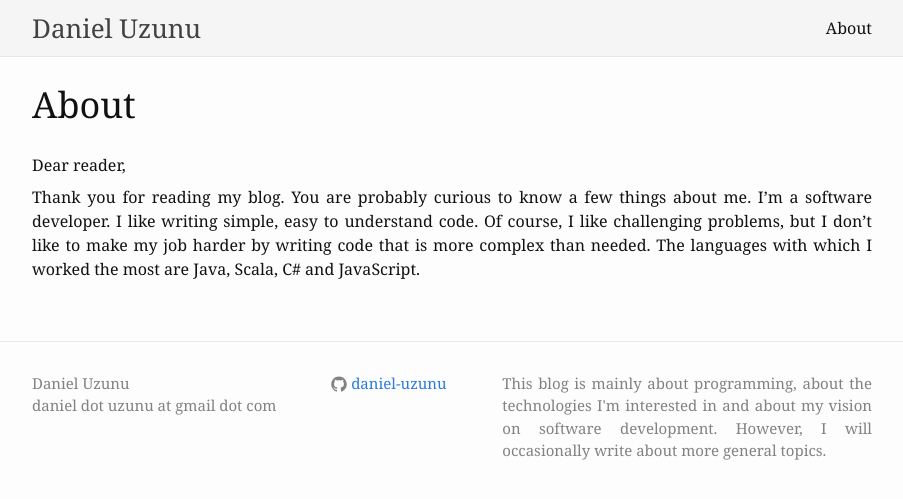
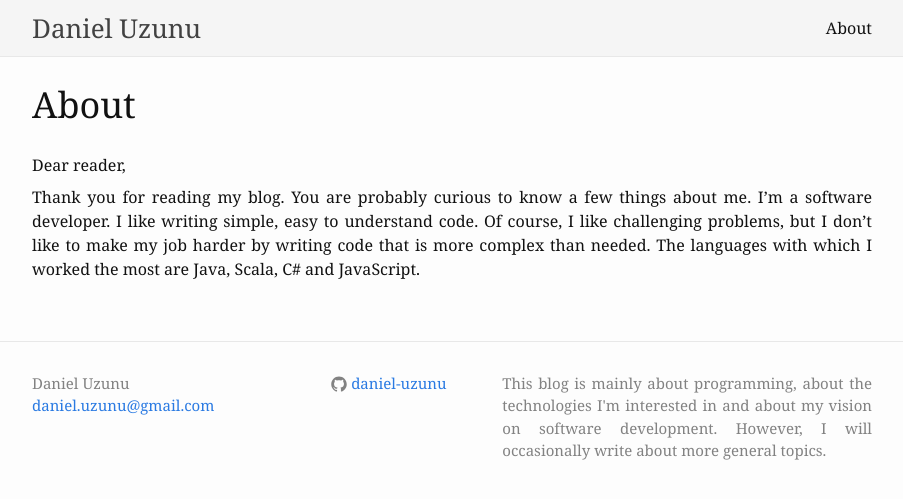
Before and after one commit to daniel-uzunu/daniel-uzunu, a Jekyll site: the page built from about.md, in a window 1280 px wide. Shown: the top 499 px of the page, without its empty margins (188-1091 px from the left). Built offline with Jekyll 4.4.1, drawn with Linux system fonts in a browser that asks for light colours.

Commit message:
changed email format

```diff
--- a/_config.yml
+++ b/_config.yml
@@ -1,6 +1,6 @@
 # Site settings
 title: Daniel Uzunu
-email: daniel dot uzunu at gmail dot com
+email: daniel.uzunu@gmail.com
 description: > # this means to ignore newlines until "baseurl:"
   This blog is mainly about programming, about the technologies I'm interested in
   and about my vision on software development. However, I will occasionally write
--- a/_includes/footer.html
+++ b/_includes/footer.html
@@ -8,7 +8,7 @@
       <div class="footer-col  footer-col-1">
         <ul class="contact-list">
           <li>{{ site.title }}</li>
-          <li>{{ site.email }}</li>
+          <li><a href="mailto:{{ site.email }}">{{ site.email }}</a></li>
         </ul>
       </div>
 
```
